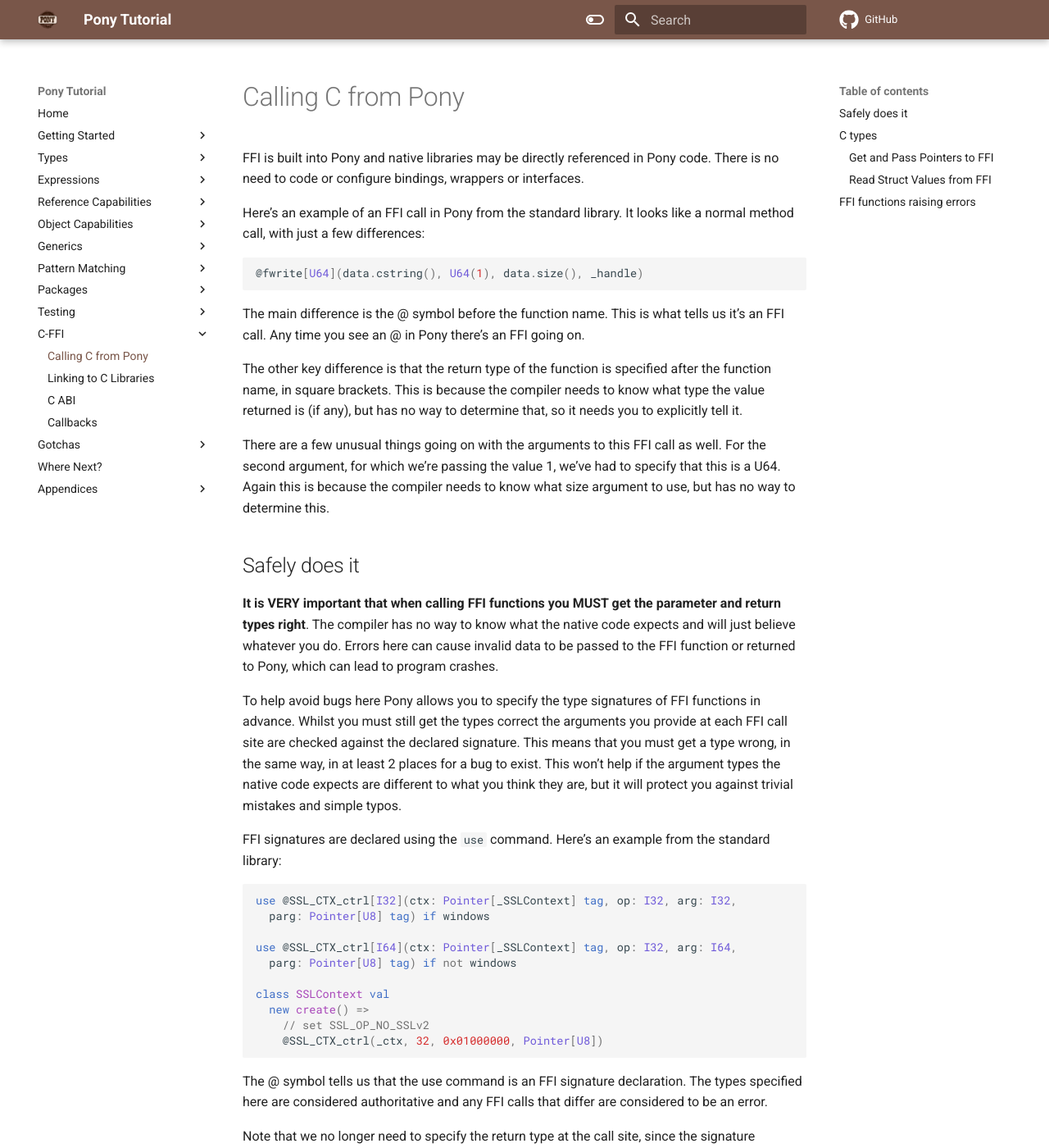
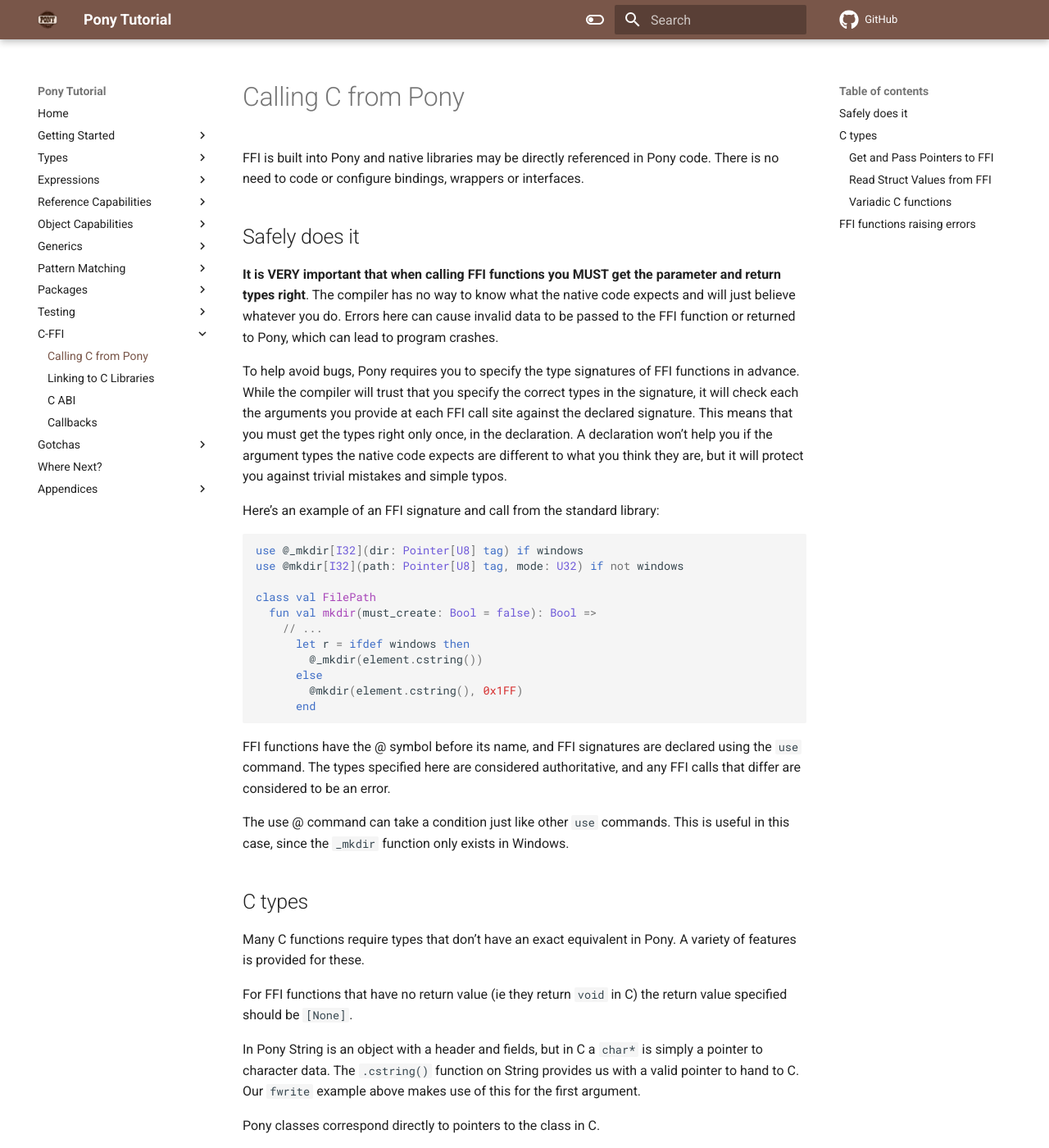
Before and after one commit to ponylang/pony-tutorial, an MkDocs documentation site: the page built from docs/c-ffi/calling-c.md, in a window 1280 px wide and 1400 px high. Shown: the whole window at 82% size. Built offline with MkDocs 1.6.1 and Material for MkDocs 9.7.7, drawn with Linux system fonts in a browser that asks for light colours; comment, search, counter and statistics services are not loaded; some of the changed text lies outside the part shown.

Commit message:
Update FFI tutorial

````diff
--- a/docs/c-ffi/calling-c.md
+++ b/docs/c-ffi/calling-c.md
@@ -1,45 +1,32 @@
 # Calling C from Pony
 
 FFI is built into Pony and native libraries may be directly referenced in Pony code. There is no need to code or configure bindings, wrappers or interfaces.
-
-Here's an example of an FFI call in Pony from the standard library. It looks like a normal method call, with just a few differences:
-
-```pony
-@fwrite[U64](data.cstring(), U64(1), data.size(), _handle)
-```
-
-The main difference is the @ symbol before the function name. This is what tells us it's an FFI call. Any time you see an @ in Pony there's an FFI going on.
-
-The other key difference is that the return type of the function is specified after the function name, in square brackets. This is because the compiler needs to know what type the value returned is (if any), but has no way to determine that, so it needs you to explicitly tell it.
-
-There are a few unusual things going on with the arguments to this FFI call as well. For the second argument, for which we're passing the value 1, we've had to specify that this is a U64. Again this is because the compiler needs to know what size argument to use, but has no way to determine this.
 
 ## Safely does it
 
 __It is VERY important that when calling FFI functions you MUST get the parameter and return types right__. The compiler has no way to know what the native code expects and will just believe whatever you do. Errors here can cause invalid data to be passed to the FFI function or returned to Pony, which can lead to program crashes.
 
-To help avoid bugs here Pony allows you to specify the type signatures of FFI functions in advance. Whilst you must still get the types correct the arguments you provide at each FFI call site are checked against the declared signature. This means that you must get a type wrong, in the same way, in at least 2 places for a bug to exist. This won't help if the argument types the native code expects are different to what you think they are, but it will protect you against trivial mistakes and simple typos.
+To help avoid bugs, Pony requires you to specify the type signatures of FFI functions in advance. While the compiler will trust that you specify the correct types in the signature, it will check each the arguments you provide at each FFI call site against the declared signature. This means that you must get the types right only once, in the declaration. A declaration won't help you if the argument types the native code expects are different to what you think they are, but it will protect you against trivial mistakes and simple typos.
 
-FFI signatures are declared using the `use` command. Here's an example from the standard library:
+Here's an example of an FFI signature and call from the standard library:
 
 ```pony
-use @SSL_CTX_ctrl[I32](ctx: Pointer[_SSLContext] tag, op: I32, arg: I32,
-  parg: Pointer[U8] tag) if windows
+use @_mkdir[I32](dir: Pointer[U8] tag) if windows
+use @mkdir[I32](path: Pointer[U8] tag, mode: U32) if not windows
 
-use @SSL_CTX_ctrl[I64](ctx: Pointer[_SSLContext] tag, op: I32, arg: I64,
-  parg: Pointer[U8] tag) if not windows
-
-class SSLContext val
-  new create() =>
-    // set SSL_OP_NO_SSLv2
-    @SSL_CTX_ctrl(_ctx, 32, 0x01000000, Pointer[U8])
+class val FilePath
+  fun val mkdir(must_create: Bool = false): Bool =>
+    // ...
+      let r = ifdef windows then
+        @_mkdir(element.cstring())
+      else
+        @mkdir(element.cstring(), 0x1FF)
+      end
 ```
 
-The @ symbol tells us that the use command is an FFI signature declaration. The types specified here are considered authoritative and any FFI calls that differ are considered to be an error.
+FFI functions have the @ symbol before its name, and FFI signatures are declared using the `use` command. The types specified here are considered authoritative, and any FFI calls that differ are considered to be an error.
 
-Note that we no longer need to specify the return type at the call site, since the signature declaration has already told us what it is. However, it is perfectly acceptable to specify it again if you want to.
-
-The use @ command can take a condition just like other `use` commands. This is useful in this case, where the Windows version of SSL_CTX_ctrl has a slightly different signature to other platforms.
+The use @ command can take a condition just like other `use` commands. This is useful in this case, since the `_mkdir` function only exists in Windows.
 
 ## C types
 
@@ -51,7 +38,7 @@
 
 Pony classes correspond directly to pointers to the class in C.
 
-For C pointers to simple types, such as U64, the Pony `Pointer[]` polymorphic type should be used, with a `tag` reference capability. `Pointer[U8] tag` should be used for void*. This can be seen in our `SSL_CTX_ctrl` example above.
+For C pointers to simple types, such as U64, the Pony `Pointer[]` polymorphic type should be used, with a `tag` reference capability. `Pointer[U8] tag` should be used for void*.
 
 To pass pointers to values to C the `addressof` operator can be used (previously `&`), just like taking an address in C. This is done in the standard library to pass the address of a `U64` to an FFI function that takes a `uint64_t*` as an out parameter:
 
@@ -100,20 +87,29 @@
 env.out.print(size.height.string())
 ```
 
+### Variadic C functions
+
+Some C functions are variadic, that is, they can take a variable number of parameters. To interact with these functions, you should also specify that the FFI declaration takes a variable number of parameters:
+
+```pony
+use @printf[I32](fmt: Pointer[U8] tag, ...)
+// ...
+let run_ns: I64 = _current_t - _last_t
+let rate: I64 = (_partial_count.i64() * 1_000_000_000) / run_ns
+@printf("Elapsed: %lld,%lld\n".cstring(), run_ns, rate)
+```
+
+In the example above, the compiler will type-check the first argument to `printf`, but will not be able to check any other argument, since it lacks the necessary type information. It is __very__ important that you use `...` if the corresponding C function is variadic: if you don't, the compiler might generate a program that is incorrect or crash, depending on the target platform.
+
 ## FFI functions raising errors
 
-FFI functions can raise Pony errors. Functions in existing C libraries are very unlikely to do this, but support libraries specifically written for use with Pony may well do.
+Some FFI functions might raise Pony errors. Functions in existing C libraries are very unlikely to do this, but support libraries specifically written for use with Pony may well do.
 
-FFI calls to functions that __might__ raise an error __must__ mark it as such by adding a ? after the arguments. For example:
+FFI calls to functions that __might__ raise an error __must__ mark it as such by adding a ? after its declaration. The FFI call site must mark it as well. For example:
 
 ```pony
-@os_send[U64](_event, data.cstring(), data.size()) ? // May raise an error
+use @pony_os_send[USize](event: AsioEventID, buffer: Pointer[U8] tag, size: USize) ?
+// ...
+// May raise an error
+@pony_os_send(_event, data.cpointer(), data.size()) ?
 ```
-
-If a signature declaration is used then that must be marked as possibly raising an error in the same way. The FFI call site must mark it as well.
-
-```pony
-use @os_send[U64](ev: Event, buf: Pointer[U8] tag, len: U64) ?
-
-@os_send(_event, data.cstring(), data.size())? // May raise an error
-```
````
